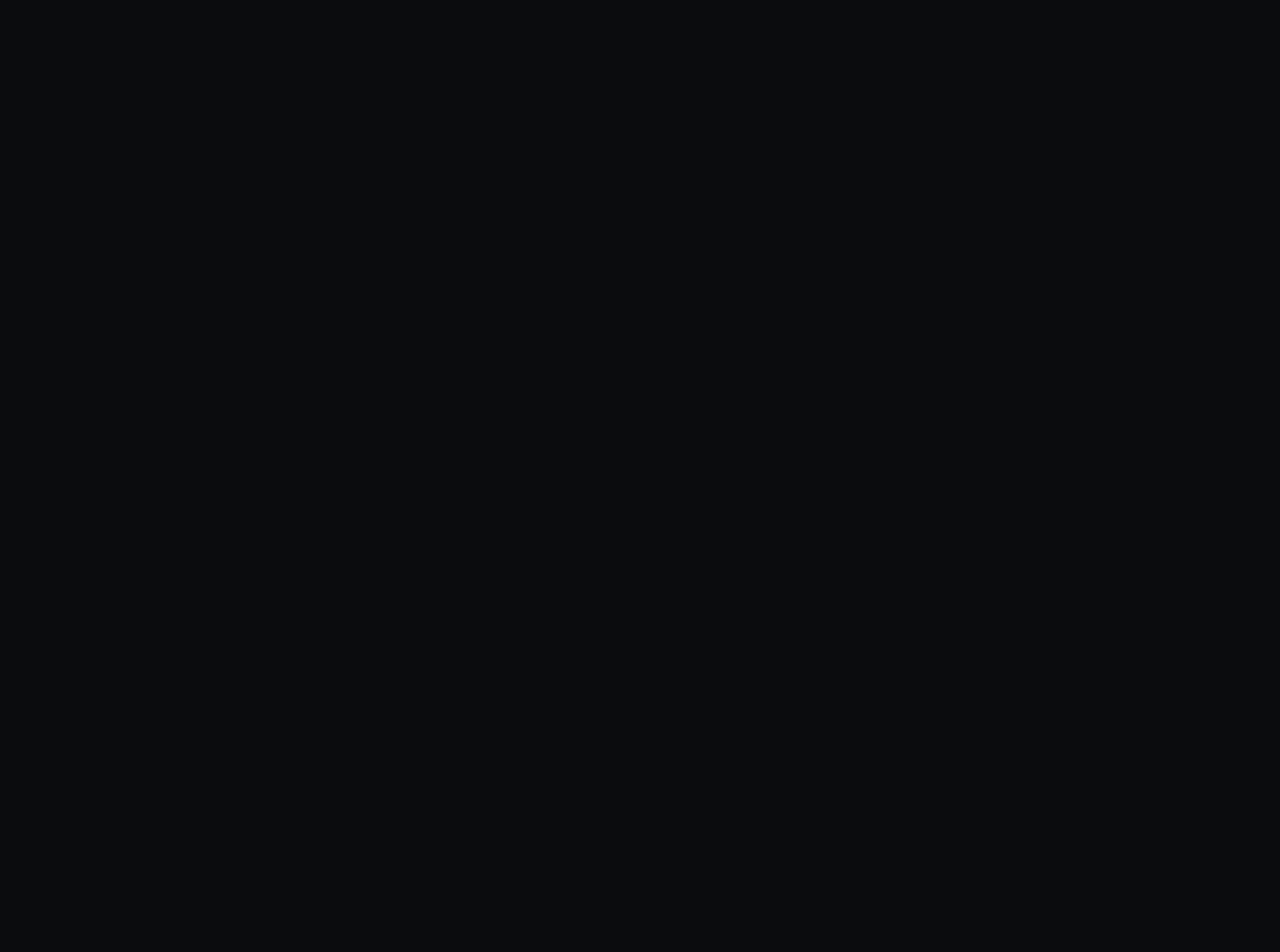
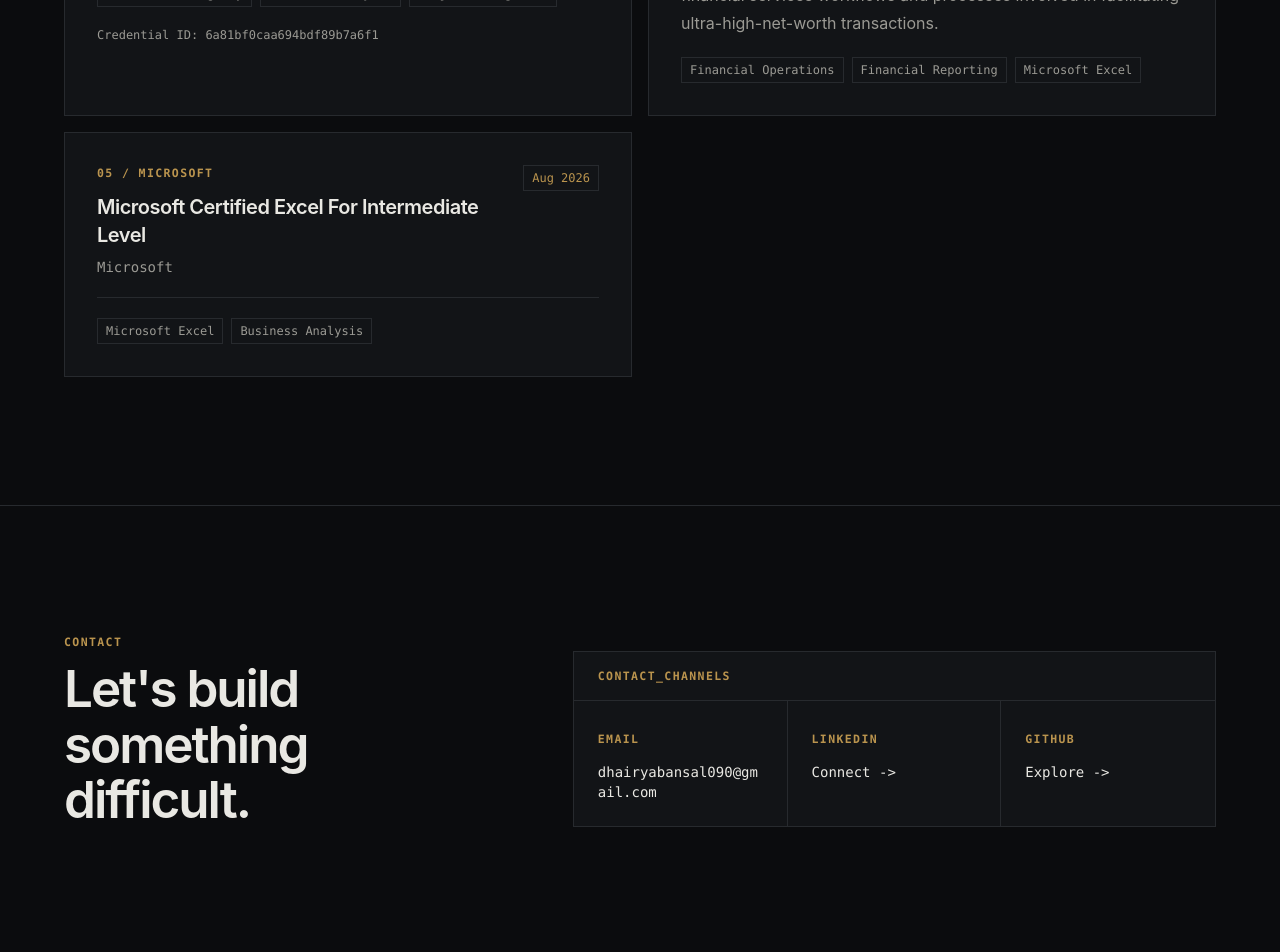
Before and after one commit to dhairyabansal-dev/CV, a Next.js app in the folder dhairya-portfolio/: page / in a window 1280 px wide. Shown: the part 8800-9752 px from the top of the page. Before the commit the page ends 8335 px from the top, so only its background shows below. Built offline with nearby package versions, Linux system fonts and the light colour scheme; no server answers.

Commit message:
Display certifications on portfolio

```diff
--- a/dhairya-portfolio/app/page.tsx
+++ b/dhairya-portfolio/app/page.tsx
@@ -2,6 +2,7 @@
 import { BuildLog } from "@/components/sections/build-log";
 import { Capabilities } from "@/components/sections/capabilities";
 import { Contact } from "@/components/sections/contact";
+import { Certifications } from "@/components/sections/certifications";
 import { Navigation } from "@/components/layout/navigation";
 import { CurrentlyBuilding } from "@/components/sections/currently-building";
 import { Education } from "@/components/sections/education";
@@ -41,6 +42,9 @@
           <BuildLog />
         </Reveal>
         <Reveal>
+          <Certifications />
+        </Reveal>
+        <Reveal>
           <Contact />
         </Reveal>
       </main>
```
